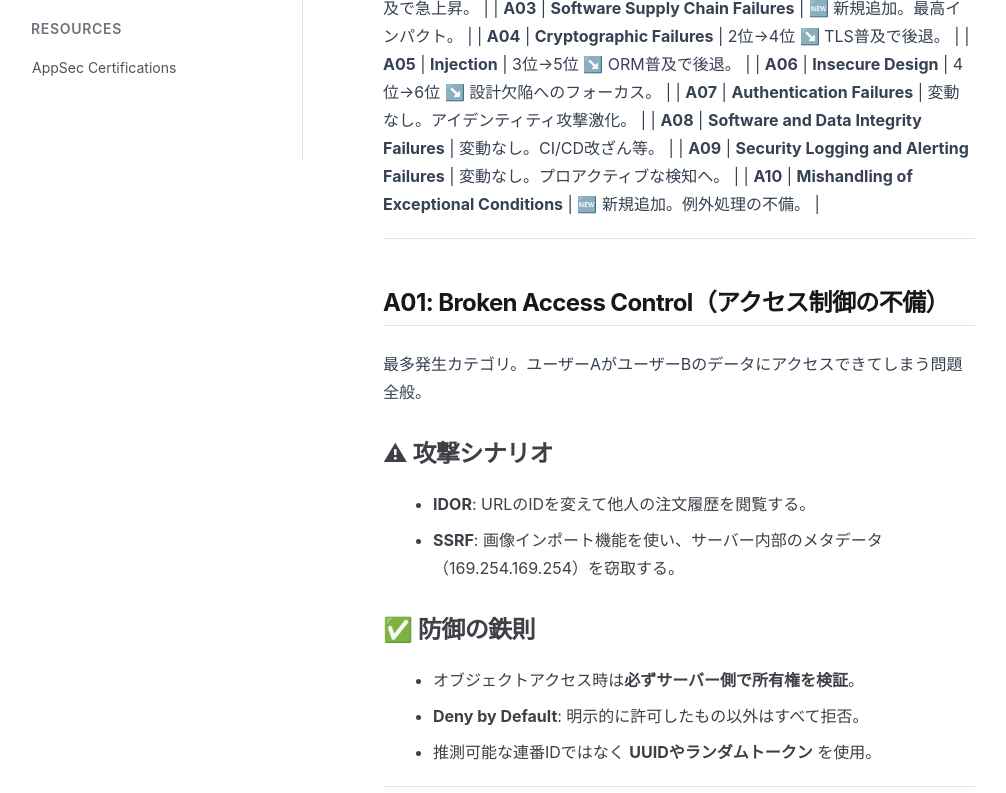
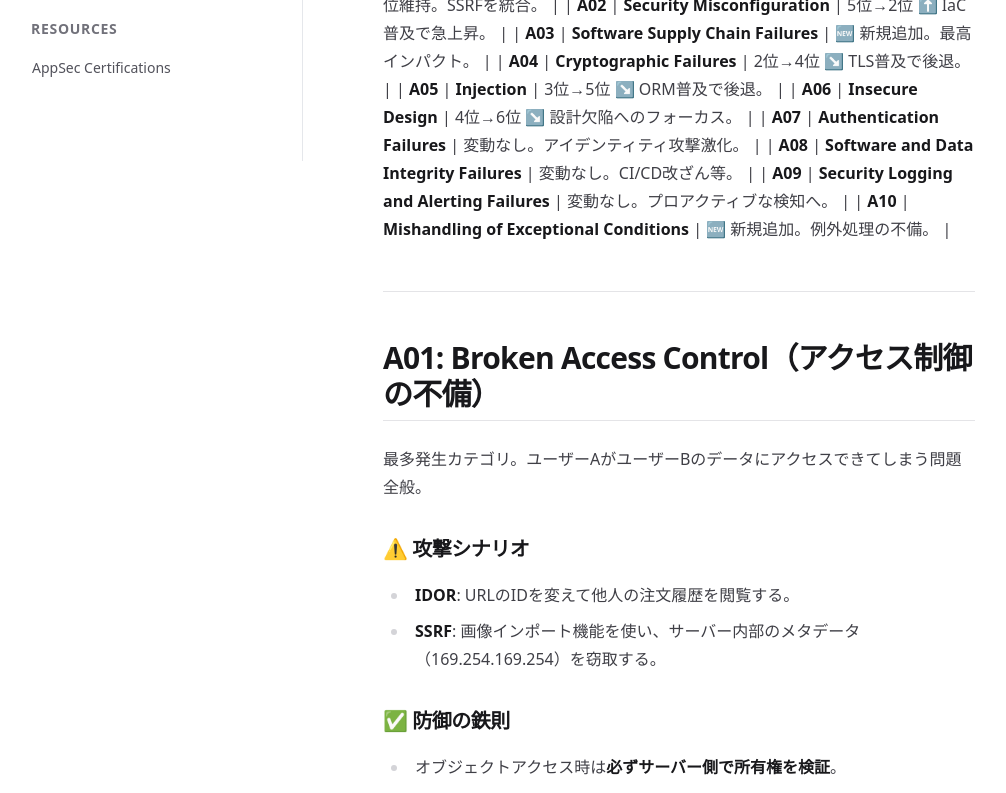
Before and after one commit to myoshi2891/Security_Studies, a Next.js app in the folder security-docs/: page /docs/owasp in a window 1280 px wide. Shown: the part 640-1433 px from the top of the page, without its empty margins (1-1007 px from the left). Built offline with nearby package versions, Linux system fonts and the light colour scheme.

Commit message:
style: switch to stable tailwind v3.4 config to ensure styles are reflected

```diff
--- a/security-docs/package.json
+++ b/security-docs/package.json
@@ -26,7 +26,7 @@
     "@types/node": "^20",
     "@types/react": "^19.0.0",
     "@types/react-dom": "^19.0.0",
-    "tailwindcss": "4.0.0",
+    "tailwindcss": "3.4.17",
     "@tailwindcss/postcss": "4.0.0",
     "@tailwindcss/typography": "0.5.16",
     "postcss": "^8.5.1",
--- a/security-docs/src/app/globals.css
+++ b/security-docs/src/app/globals.css
@@ -1,20 +1,6 @@
-@import "tailwindcss";
-
-@theme {
-  --font-sans: var(--font-geist-sans);
-  --font-mono: var(--font-geist-mono);
-  --container-8xl: 80rem;
-}
-
-@layer base {
-  *,
-  ::after,
-  ::before,
-  ::backdrop,
-  ::file-selector-button {
-    border-color: var(--color-zinc-200, currentColor);
-  }
-}
+@tailwind base;
+@tailwind components;
+@tailwind utilities;
 
 :root {
   --background: #ffffff;
@@ -31,141 +17,25 @@
 body {
   background-color: var(--background);
   color: var(--foreground);
-  font-family: var(--font-sans);
-}
-
-/* ━━ Custom Utilities ━━ */
-.container {
-  max-width: var(--container-8xl);
-  margin-inline: auto;
-  padding-inline: 2rem;
 }
 
 /* ━━ MDX Styling (Prose) ━━ */
 .prose {
-  max-width: none;
-  color: var(--color-zinc-700);
-  line-height: 1.75;
-}
-
-.dark .prose {
-  color: var(--color-zinc-300);
+  @apply max-w-none dark:prose-invert;
 }
 
 .prose h1 {
-  color: var(--color-zinc-900);
-  font-weight: 800;
-  font-size: 2.25em;
-  margin-top: 0;
-  margin-bottom: 0.8em;
-  line-height: 1.1;
-}
-
-.dark .prose h1 {
-  color: var(--color-zinc-50);
+  @apply text-zinc-900 dark:text-zinc-50 font-extrabold tracking-tight;
 }
 
 .prose h2 {
-  color: var(--color-zinc-900);
-  font-weight: 700;
-  font-size: 1.5em;
-  margin-top: 2em;
-  margin-bottom: 1em;
-  line-height: 1.3;
-  border-bottom: 1px solid var(--color-zinc-200);
-  padding-bottom: 0.3em;
+  @apply border-b border-zinc-200 dark:border-zinc-800 pb-2 mt-12 mb-6;
 }
 
-.dark .prose h2 {
-  color: var(--color-zinc-50);
-  border-bottom-color: var(--color-zinc-800);
-}
-
-.prose p {
-  margin-top: 1.25em;
-  margin-bottom: 1.25em;
-}
-
-.prose ul {
-  margin-top: 1.25em;
-  margin-bottom: 1.25em;
-  padding-left: 1.625em;
-  list-style-type: disc;
-}
-
-.prose li {
-  margin-top: 0.5em;
-  margin-bottom: 0.5em;
-}
-
-.prose table {
-  width: 100%;
-  table-layout: auto;
-  text-align: left;
-  margin-top: 2em;
-  margin-bottom: 2em;
-  font-size: 0.875em;
-  line-height: 1.7;
-}
-
-.prose th {
-  color: var(--color-zinc-900);
-  font-weight: 600;
-  vertical-align: bottom;
-  padding-right: 0.57em;
-  padding-bottom: 0.5em;
-  padding-left: 0.57em;
-  border-bottom: 2px solid var(--color-zinc-200);
-}
-
-.dark .prose th {
-  color: var(--color-zinc-50);
-  border-bottom-color: var(--color-zinc-800);
-}
-
-.prose td {
-  vertical-align: top;
-  padding: 0.5em 0.57em;
-  border-bottom: 1px solid var(--color-zinc-100);
-}
-
-.dark .prose td {
-  border-bottom-color: var(--color-zinc-800/50);
+.prose pre {
+  @apply bg-zinc-950 border border-zinc-800 rounded-lg shadow-xl;
 }
 
 .prose code {
-  color: var(--color-zinc-900);
-  font-weight: 600;
-  font-size: 0.875em;
-  background-color: var(--color-zinc-100);
-  padding: 0.2em 0.4em;
-  border-radius: 0.25rem;
+  @apply text-zinc-900 dark:text-zinc-50 bg-zinc-100 dark:bg-zinc-800 px-1.5 py-0.5 rounded font-mono text-[0.9em];
 }
-
-.dark .prose code {
-  color: var(--color-zinc-50);
-  background-color: var(--color-zinc-800);
-}
-
-.prose pre {
-  color: var(--color-zinc-200);
-  background-color: var(--color-zinc-900);
-  overflow-x: auto;
-  font-size: 0.875em;
-  line-height: 1.7;
-  margin-top: 1.7em;
-  margin-bottom: 1.7em;
-  border-radius: 0.5rem;
-  padding: 1em 1.5em;
-  border: 1px solid var(--color-zinc-800);
-}
-
-.prose pre code {
-  background-color: transparent;
-  padding: 0;
-  font-weight: 400;
-  color: inherit;
-  font-size: inherit;
-  font-family: inherit;
-  line-height: inherit;
-}
--- /dev/null
+++ b/security-docs/tailwind.config.ts
@@ -0,0 +1,23 @@
+import type { Config } from "tailwindcss";
+import typography from "@tailwindcss/typography";
+
+const config: Config = {
+  content: [
+    "./src/pages/**/*.{js,ts,jsx,tsx,mdx}",
+    "./src/components/**/*.{js,ts,jsx,tsx,mdx}",
+    "./src/app/**/*.{js,ts,jsx,tsx,mdx}",
+  ],
+  theme: {
+    extend: {
+      container: {
+        center: true,
+        padding: "2rem",
+        screens: {
+          "2xl": "1400px",
+        },
+      },
+    },
+  },
+  plugins: [typography],
+};
+export default config;
```
